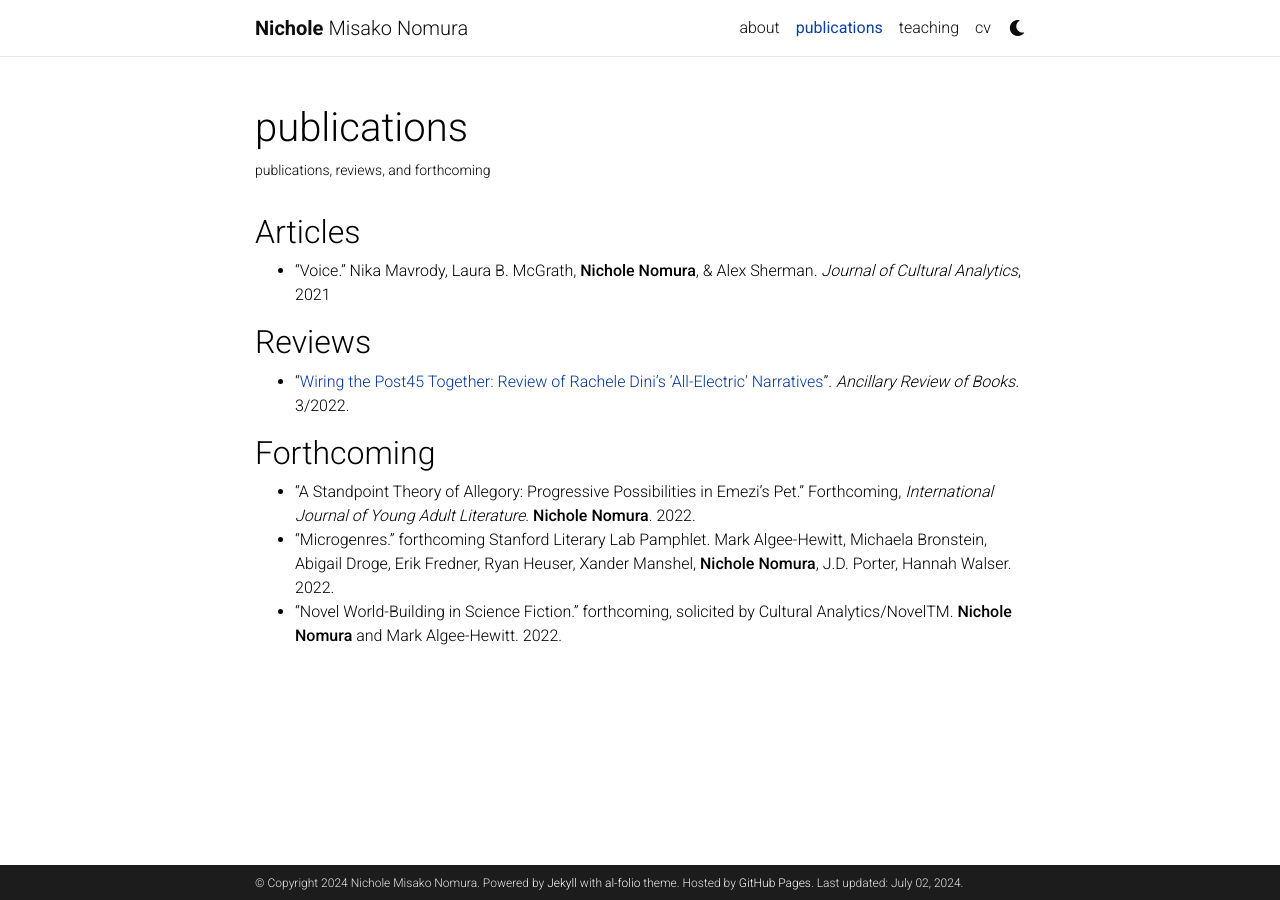
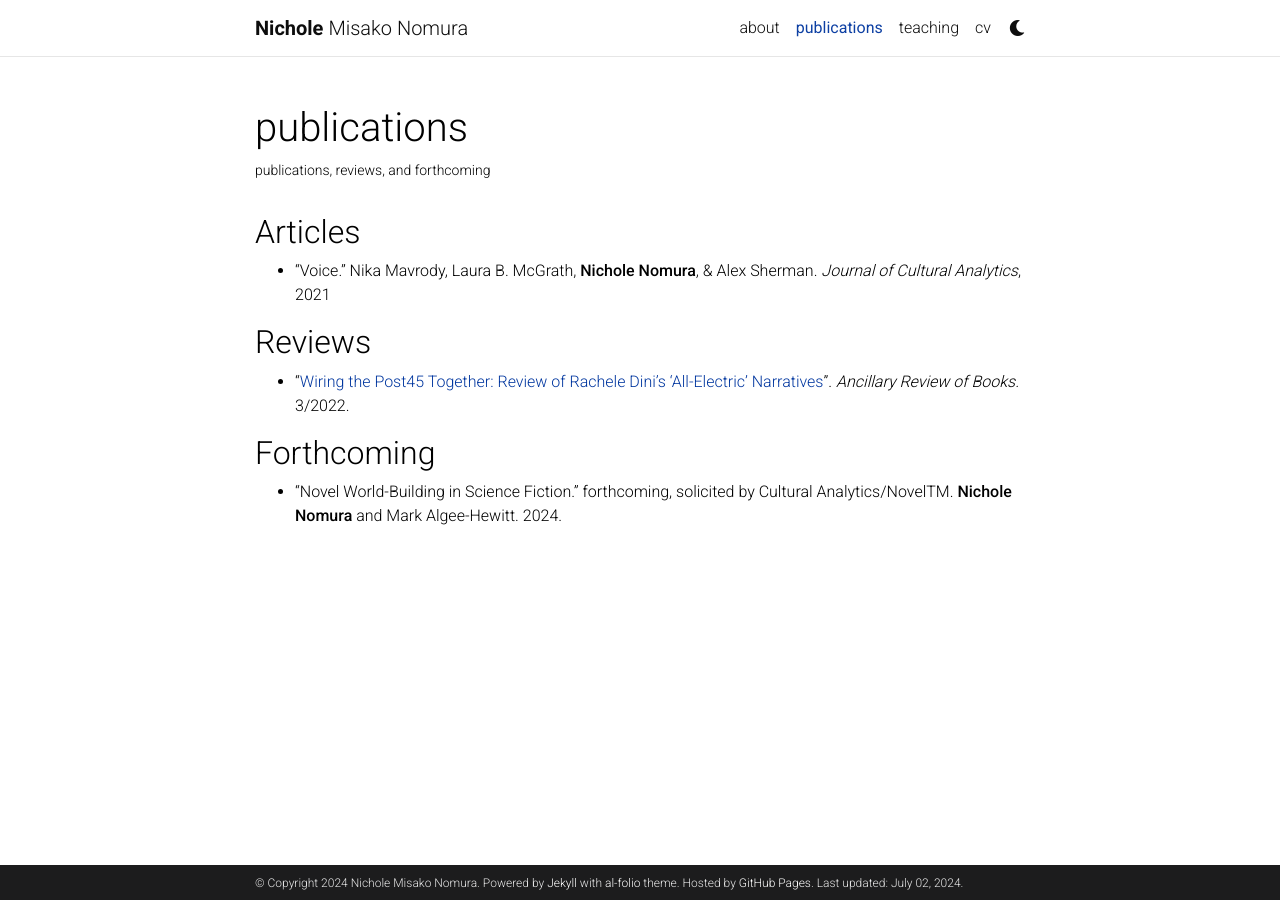
Before and after one commit to Nomura-N/Nomura-N.github.io, a Jekyll site: the page built from _pages/publications.md, in a window 1280 px wide. Built offline with Jekyll 4.4.1, drawn with Linux system fonts in a browser that asks for light colours; comment, search, counter and statistics services are not loaded; a style sheet for code colours, icons or effects is not loaded.

Commit message:
Update publications.md

```diff
--- a/_pages/publications.md
+++ b/_pages/publications.md
@@ -15,6 +15,5 @@ nav_order: 1
 * "[Wiring the Post45 Together: Review of Rachele Dini's 'All-Electric' Narratives](https://ancillaryreviewofbooks.org/2022/03/04/wiring-the-post45-together-review-of-rachele-dinis-all-electric-narratives/)". *Ancillary Review of Books.* 3/2022.
 
 ## Forthcoming
-* “A Standpoint Theory of Allegory: Progressive Possibilities in Emezi’s Pet.” Forthcoming, *International Journal of Young Adult Literature*. **Nichole Nomura**. 2022.
-* “Microgenres.” forthcoming Stanford Literary Lab Pamphlet. Mark Algee-Hewitt, Michaela Bronstein, Abigail Droge, Erik Fredner, Ryan Heuser, Xander Manshel, **Nichole Nomura**, J.D. Porter, Hannah Walser. 2022.
-* “Novel World-Building in Science Fiction.” forthcoming, solicited by Cultural Analytics/NovelTM. **Nichole Nomura** and Mark Algee-Hewitt. 2022.
+
+* “Novel World-Building in Science Fiction.” forthcoming, solicited by Cultural Analytics/NovelTM. **Nichole Nomura** and Mark Algee-Hewitt. 2024.
```
